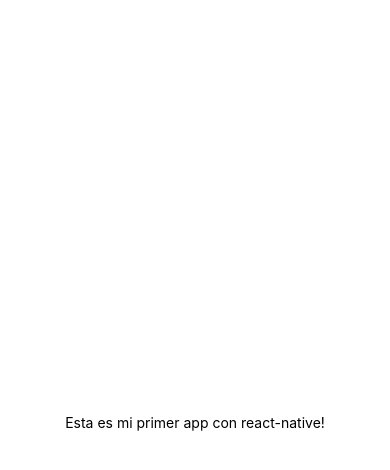
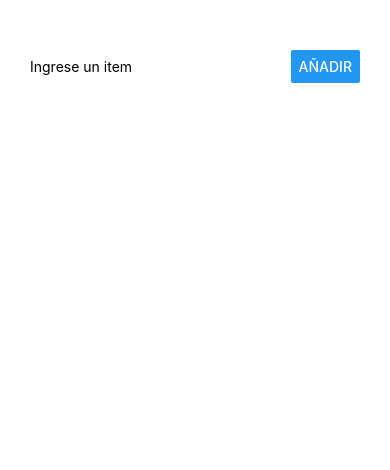
Before and after one commit to urielmilgron/ReactNativeCoder, a React Native app: screen / in a window 390 px wide. Shown: the top 470 px of the page. Built offline with nearby package versions, Linux system fonts and the light colour scheme.

Commit message:
input and button added

```diff
--- a/App.js
+++ b/App.js
@@ -1,20 +1,30 @@
 import { StatusBar } from 'expo-status-bar';
-import { StyleSheet, Text, View } from 'react-native';
+import { StyleSheet, Text, View, TextInput, Button } from 'react-native';
 
 export default function App() {
   return (
     <View style={styles.container}>
-      <Text>Esta es mi primer app con react-native!</Text>
       <StatusBar style="auto" />
+      <View style={styles.inputContainer}>
+      <TextInput style={styles.input} placeholder='Ingrese un item'/>
+
+
+      <Button title='Añadir'></Button>
+      </View>
     </View>
   );
 }
 
 const styles = StyleSheet.create({
   container: {
-    flex: 1,
-    backgroundColor: '#fff',
-    alignItems: 'center',
-    justifyContent: 'center',
+    padding:30,
   },
+  inputContainer:{
+    marginTop:20,
+    justifyContent:'space-between',
+    flexDirection:'row',
+  },
+  input:{
+    width:200,
+  }
 });
```
